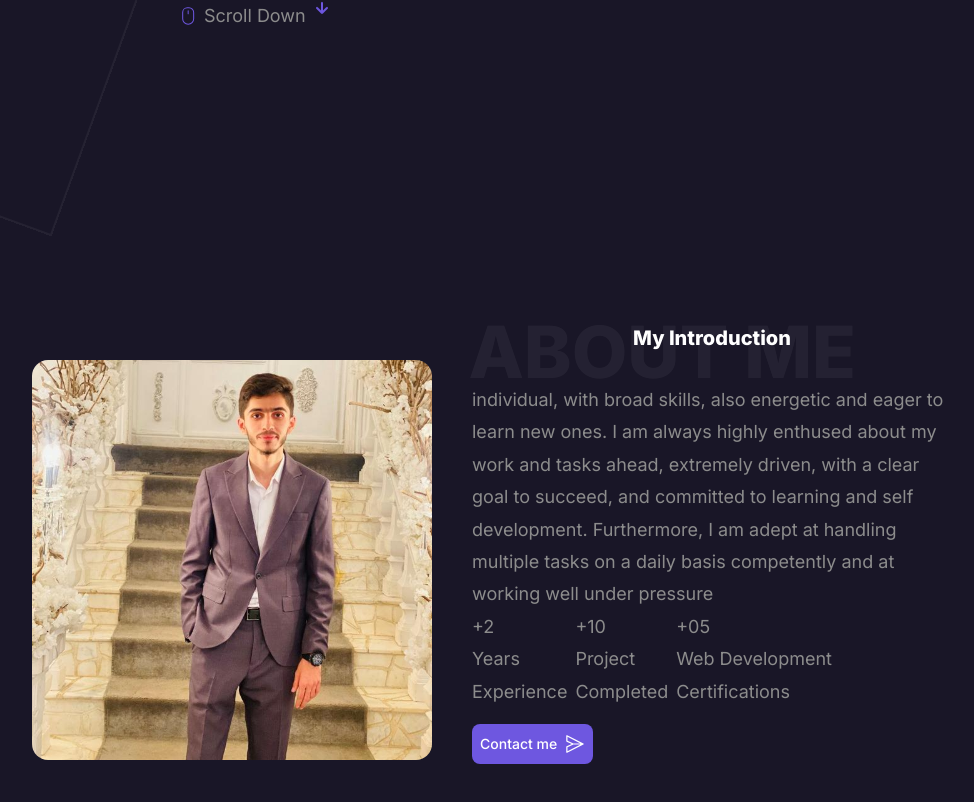
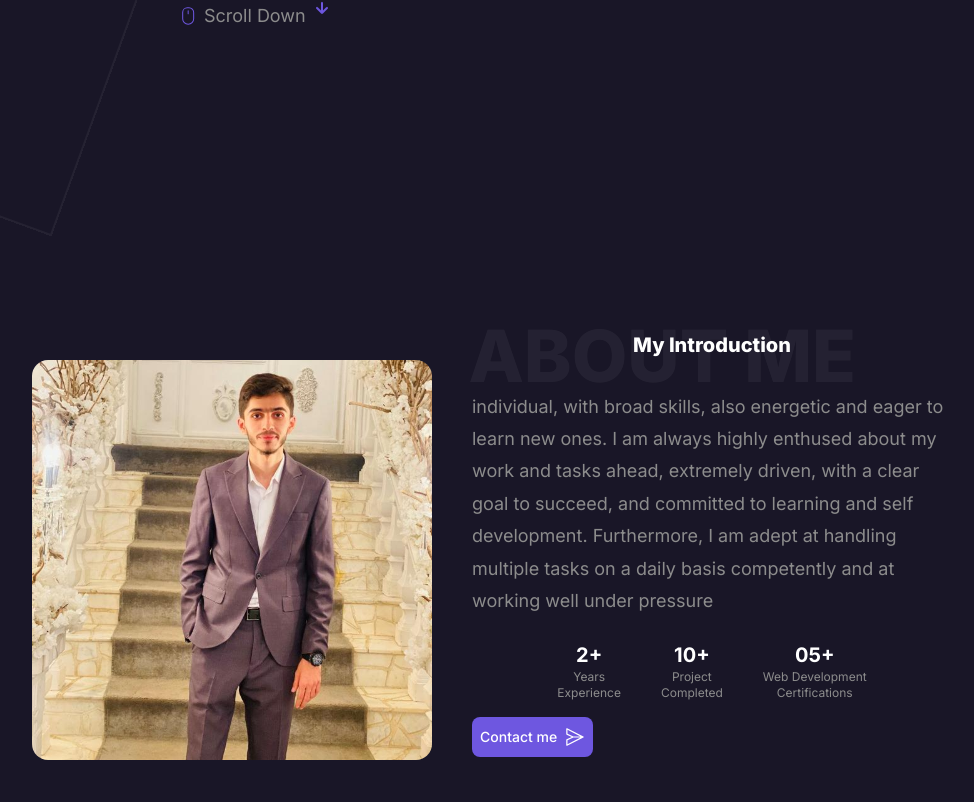
Before and after one commit to YousifQesim/portfolio, a Next.js app: page / in a window 1280 px wide. Shown: the part 720-1522 px from the top of the page, without its empty margins (168-1142 px from the left). Built offline with nearby package versions, Linux system fonts and the light colour scheme.

Commit message:
experience and awards div update

```diff
--- a/src/components/Pages/About.js
+++ b/src/components/Pages/About.js
@@ -30,24 +30,24 @@ const About = () => {
             under pressure
           </p>
           {/* experiece and awards div */}
-          <div className="flex gap-2">
-            <div>
-              <h1>+2</h1>
-              <span>
+          <div className="flex gap-10 justify-center mt-6">
+            <div className="text-center">
+              <h1 className="text-white font-bold text-xl">2+</h1>
+              <span className="text-xs">
                 <p>Years</p>
                 <p>Experience</p>
               </span>
             </div>
-            <div>
-              <h1>+10</h1>
-              <span>
+            <div className="text-center">
+              <h1 className="text-white font-bold text-xl">10+</h1>
+              <span className="text-xs">
                 <p>Project</p>
                 <p>Completed</p>
               </span>
             </div>
-            <div>
-              <h1>+05</h1>
-              <span>
+            <div className="text-center">
+              <h1 className="text-white font-bold text-xl">05+</h1>
+              <span className="text-xs">
                 <p>Web Development</p>
                 <p>Certifications</p>
               </span>
```
